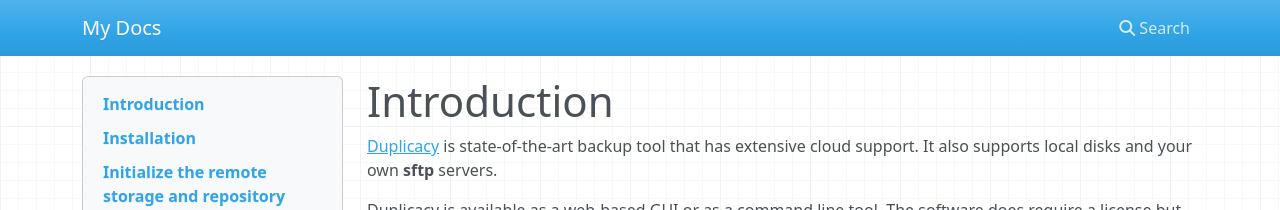
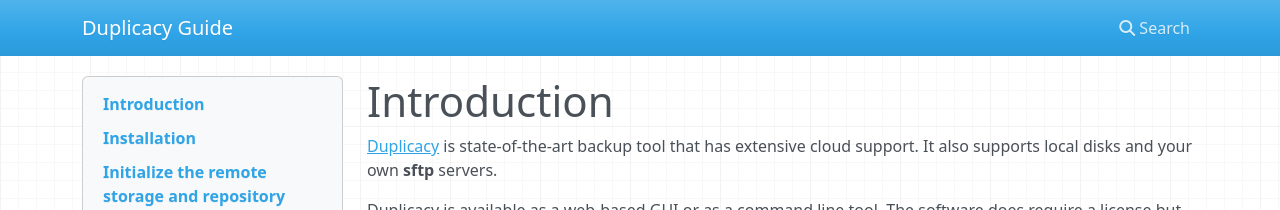
Before and after one commit to upssnowman/duplicacy-guide, an MkDocs documentation site: the page built from docs/index.md, in a window 1280 px wide. Shown: the top 210 px of the page. Built offline with MkDocs 1.6.1, drawn with Linux system fonts in a browser that asks for light colours; nearby versions of some CDN libraries.

Commit message:
Update mkdocs.yml

```diff
--- a/mkdocs.yml
+++ b/mkdocs.yml
@@ -1 +1 @@
-site_name: My Docs
+site_name: Duplicacy Guide
```
